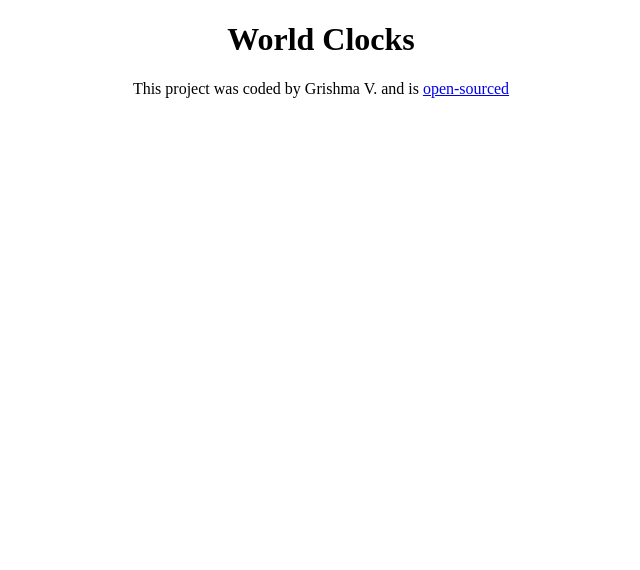
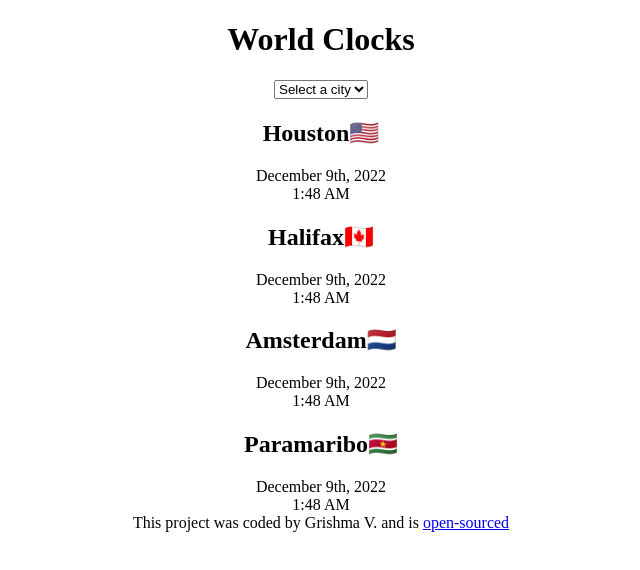
Before and after one commit to grishmav87/world-clock-project, a plain HTML site: page index.html in a window 1280 px wide. Shown: the whole page, without its empty margins (319-959 px from the left). Drawn offline with Linux system fonts and the light colour scheme.

Commit message:
Added HTML content

```diff
--- a/index.html
+++ b/index.html
@@ -8,7 +8,30 @@
     <title>World clocks</title>
 </head>
 <body>
+   <div class="container">
     <h1>World Clocks</h1>
+    <select>
+        <option value="">Select a city</option>
+        <option value="perth">Perth🇦🇺</option>
+        <option value="mumbai">Mumbai🇮🇳</option>
+        <option value="kyoto">Kyoto🇯🇵</option>
+    </select>
+    <div class="cities">
+        <h2>Houston🇺🇸</h2>
+        <div class="date">December 9th, 2022</div>
+        <div class="time">1:48 AM</div>
+        <h2>Halifax🇨🇦</h2>
+        <div class="date">December 9th, 2022</div>
+        <div class="time">1:48 AM</div>
+        <h2>Amsterdam🇳🇱</h2>
+        <div class="date">December 9th, 2022</div>
+        <div class="time">1:48 AM</div>
+        <h2>Paramaribo🇸🇷</h2>
+        <div class="date">December 9th, 2022</div>
+        <div class="time">1:48 AM</div>
+    </div>
+   </div>
+
     <footer>This project was coded by Grishma V. and is <a href="https://github.com/grishmav87/world-clock-project" target="_blank">open-sourced</a></footer>
     <script src="src/index.js"></script>
 </body>
```
